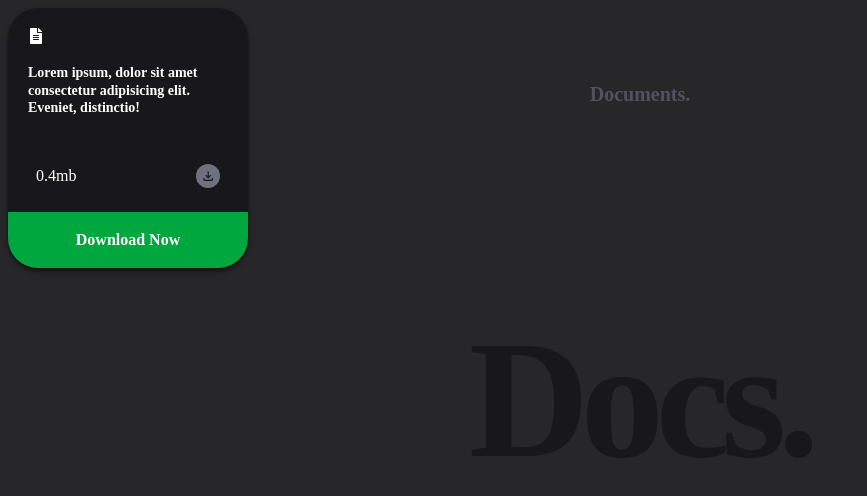
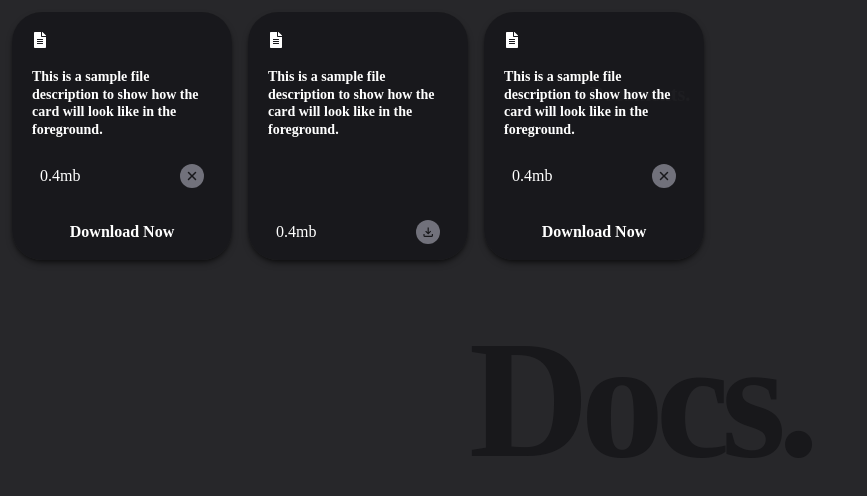
Before and after one commit to mercinati/Docs_App, a React (Vite) app: page / in a window 1280 px wide. Shown: the top 496 px of the page, without its empty margins (0-867 px from the left). Built offline with nearby package versions, Linux system fonts and the light colour scheme.

Commit message:
Data seeded and dynamic values added

```diff
--- a/package.json
+++ b/package.json
@@ -13,6 +13,7 @@
     "@tailwindcss/postcss": "^4.1.11",
     "@tailwindcss/vite": "^4.1.11",
     "autoprefixer": "^10.4.21",
+    "motion": "^12.19.2",
     "postcss": "^8.5.6",
     "react": "^19.1.0",
     "react-dom": "^19.1.0",
--- a/src/components/Card.jsx
+++ b/src/components/Card.jsx
@@ -1,26 +1,30 @@
 import React from 'react'
-import { FaFileAlt } from "react-icons/fa";        //file icon
-import { MdOutlineFileDownload } from "react-icons/md";      //download icon
+import { FaFileAlt } from "react-icons/fa";   //file icon
+import { MdOutlineFileDownload } from "react-icons/md";   //download icon
+import { IoClose } from "react-icons/io5";   //close icon
+// import { motion, scale } from "motion/react"
 
-const Card = () => {
+const Card = ({data}) => {
   return (
-    <>
-    <div className='m-2 relative w-60 h-65 p-5 rounded-[30px] bg-zinc-900/90 text-white overflow-hidden shadow-md shadow-black/50'>
+
+    <div className='relative flex-shrink-0 w-55 h-62 p-5 rounded-[30px] bg-zinc-900/90 text-white overflow-hidden shadow-md shadow-black/50'>
         <FaFileAlt />
-        <p className='text-sm leading-tight mt-5 font-semibold '>Lorem ipsum, dolor sit amet consectetur adipisicing elit. Eveniet, distinctio!</p>
+        <p className='text-sm leading-tight mt-5 font-semibold '>{data.desc}</p>
         <div className='footer absolute left-0 w-full bottom-0  '>
-            <div className='flex items-center justify-between py-3 px-7 mb-3'>
-                <h5>0.4mb</h5>
+            <div className='flex items-center justify-between py-1 px-7 mb-3'>
+                <h5>{data.filesize}</h5>
                 <span className='w-6 h-6 bg-zinc-500 rounded-full flex items-center justify-center text-zinc-900'>
-                    <MdOutlineFileDownload size=".9em"/>
+                    {data.close ? <IoClose /> : <MdOutlineFileDownload size=".9em"/>}
                 </span>
             </div>
-            <div className='tag w-full py-4 bg-green-600 flex items-center justify-center font-semibold'>
-                <h3 className='text-md'>Download Now</h3>
+            {data.tag.isOpen && (
+            <div className={`tag w-full py-4 bg-${data.tag.tagColor}-600 flex items-center justify-center font-semibold`}>
+                <h3 className='text-md'>{data.tag.tagTitle}</h3>
             </div>
+            ) }
         </div>
     </div>
-    </>
+
   )
 }
 
--- a/src/components/Foreground.jsx
+++ b/src/components/Foreground.jsx
@@ -2,9 +2,34 @@ import React from 'react'
 import Card from './Card'
 
 const Foreground = () => {
+
+  // description , filesize , close or download icon , tag
+  const data= [
+    {
+      desc: "This is a sample file description to show how the card will look like in the foreground. ",
+      filesize: "0.4mb",
+      close: true,
+      tag: {isOpen: true, tagTitle: "Download Now",tagColor: "green"},
+    },
+    {
+      desc: "This is a sample file description to show how the card will look like in the foreground. ",
+      filesize: "0.4mb",
+      close: false,
+      tag: {isOpen: false, tagTitle: "Download Now",tagColor: "green"},
+    },
+    {
+      desc: "This is a sample file description to show how the card will look like in the foreground. ",
+      filesize: "0.4mb",
+      close: true,
+      tag: {isOpen: true, tagTitle: "Download Now",tagColor: "sky"},
+    }
+  ];
+
   return (
-    <div className='fixed top-0 left-0 z-[3] w-full h-full '>
-        <Card />
+    <div className='fixed top-0 left-0 z-[3] w-full h-full p-3 flex gap-4 flex-wrap '>
+        {data.map((item, index)=>(
+          <Card data={item} />
+        ))}
     </div>
   )
 }
```
Also changed, not shown: 1 other file (tests, documents, lock files or other folders).
